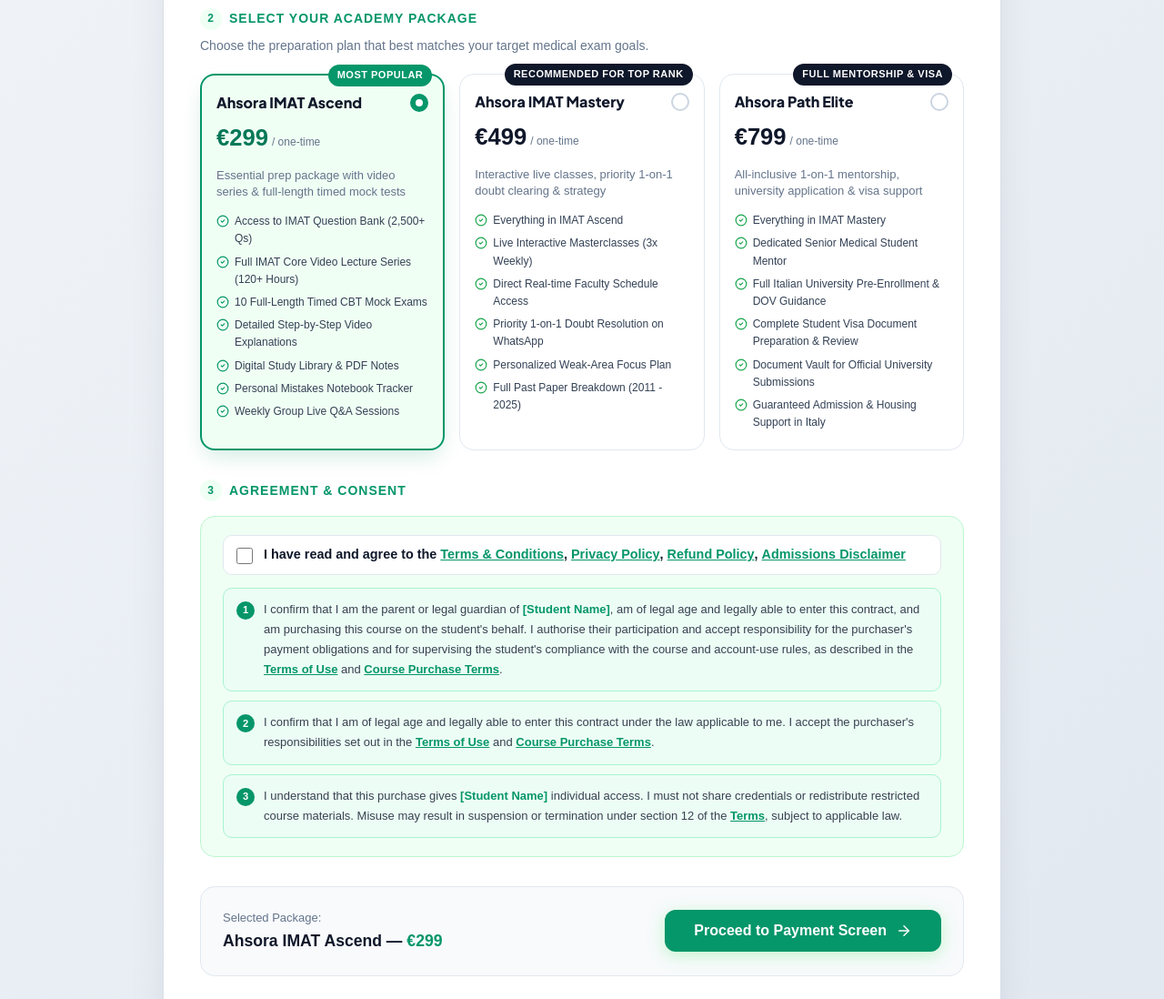
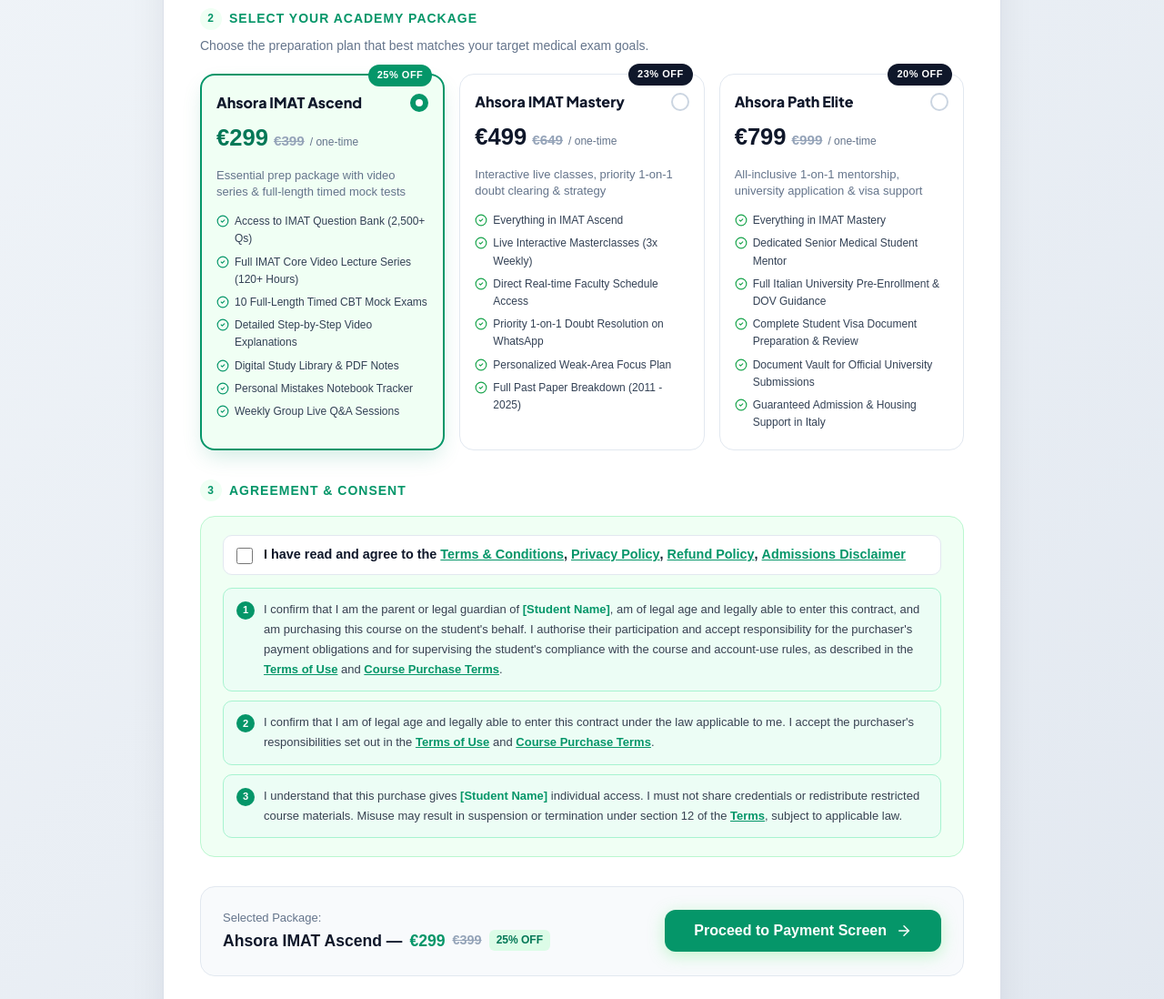
Before and after one commit to ch-muaz-kamboh/Ahsoraa-med-academy, a Next.js app: page /register in a window 1280 px wide. Shown: the part 476-1574 px from the top of the page at 91% size. Built offline with nearby package versions, Linux system fonts and the light colour scheme; no server answers; the database is empty; a web font is replaced by a local one.

Commit message:
Add direct device file upload button in CMS admin and dynamic price/discount badge display on registration page

```diff
--- a/src/app/(auth)/register/page.tsx
+++ b/src/app/(auth)/register/page.tsx
@@ -5,6 +5,7 @@ import Link from 'next/link';
 import { useRouter } from 'next/navigation';
 import { createClient } from '@/lib/supabase/client';
 import { ACADEMY_PACKAGES, CoursePackage, getPackageByIdOrName, saveStudentPackageMapping } from '@/lib/packages';
+import { getDynamicPackagePrices, syncPricesFromSupabase, DynamicPackagePrice } from '@/lib/cms-store';
 import { ArrowRight, Check, CheckCircle2, Globe, Lock, Mail, Phone, Sparkles, User, ShieldCheck } from 'lucide-react';
 import Logo from '@/components/brand/Logo';
 
@@ -39,6 +40,32 @@ export default function RegisterPage() {
 
   const [loading, setLoading] = useState(false);
   const [error, setError] = useState<string | null>(null);
+
+  // Dynamic pricing & discounts
+  const [dynamicPrices, setDynamicPrices] = useState<DynamicPackagePrice[]>([]);
+
+  React.useEffect(() => {
+    setDynamicPrices(getDynamicPackagePrices());
+    syncPricesFromSupabase().then((prices) => {
+      if (prices && prices.length > 0) setDynamicPrices(prices);
+    });
+  }, []);
+
+  const getPriceData = (pkgId: string) => {
+    const found = dynamicPrices.find((p) => p.id === pkgId);
+    if (!found) {
+      return {
+        price: pkgId === 'ascend' ? '€299' : pkgId === 'mastery' ? '€499' : '€799',
+        originalPrice: null,
+        badge: null,
+      };
+    }
+    return {
+      price: found.price,
+      originalPrice: found.isDiscountActive ? found.originalPrice : null,
+      badge: found.isDiscountActive ? found.discountBadge : null,
+    };
+  };
 
   // Agreement checkbox
   const [agreed, setAgreed] = useState(false);
@@ -509,6 +536,8 @@ export default function RegisterPage() {
               <div style={{ display: 'grid', gridTemplateColumns: 'repeat(auto-fit, minmax(200px, 1fr))', gap: '16px' }}>
                 {ACADEMY_PACKAGES.map((pkg) => {
                   const isSelected = formData.selectedPackage === pkg.id || formData.selectedPackage === pkg.name;
+                  const pData = getPriceData(pkg.id);
+                  const displayBadge = pData.badge || pkg.badge;
 
                   return (
                     <div
@@ -528,7 +557,7 @@ export default function RegisterPage() {
                         boxShadow: isSelected ? '0 10px 25px -5px rgba(5, 150, 105, 0.2)' : 'none',
                       }}
                     >
-                      {pkg.badge && (
+                      {displayBadge && (
                         <div
                           style={{
                             position: 'absolute',
@@ -543,7 +572,7 @@ export default function RegisterPage() {
                             letterSpacing: '0.5px',
                           }}
                         >
-                          {pkg.badge}
+                          {displayBadge}
                         </div>
                       )}
 
@@ -564,11 +593,16 @@ export default function RegisterPage() {
                           />
                         </div>
 
-                        <div style={{ marginBottom: '12px' }}>
+                        <div style={{ marginBottom: '12px', display: 'flex', alignItems: 'baseline', gap: '6px', flexWrap: 'wrap' }}>
                           <span style={{ fontSize: '1.6rem', fontWeight: 900, color: isSelected ? '#047857' : '#0F172A' }}>
-                            {pkg.price}
+                            {pData.price}
                           </span>
-                          <span style={{ fontSize: '0.75rem', color: '#64748B', marginLeft: '4px' }}>
+                          {pData.originalPrice && (
+                            <span style={{ fontSize: '0.95rem', color: '#94A3B8', textDecoration: 'line-through', fontWeight: 600 }}>
+                              {pData.originalPrice}
+                            </span>
+                          )}
+                          <span style={{ fontSize: '0.75rem', color: '#64748B' }}>
                             / {pkg.period}
                           </span>
                         </div>
@@ -851,8 +885,19 @@ export default function RegisterPage() {
             >
               <div>
                 <div style={{ fontSize: '0.8125rem', color: '#64748B' }}>Selected Package:</div>
-                <div style={{ fontSize: '1.1rem', fontWeight: 800, color: '#0F172A' }}>
-                  {selectedPkg.name} — <span style={{ color: '#059669' }}>{selectedPkg.price}</span>
+                <div style={{ fontSize: '1.1rem', fontWeight: 800, color: '#0F172A', display: 'flex', alignItems: 'center', gap: '8px', flexWrap: 'wrap' }}>
+                  <span>{selectedPkg.name} —</span>
+                  <span style={{ color: '#059669' }}>{getPriceData(selectedPkg.id).price}</span>
+                  {getPriceData(selectedPkg.id).originalPrice && (
+                    <span style={{ color: '#94A3B8', textDecoration: 'line-through', fontSize: '0.9rem', fontWeight: 600 }}>
+                      {getPriceData(selectedPkg.id).originalPrice}
+                    </span>
+                  )}
+                  {getPriceData(selectedPkg.id).badge && (
+                    <span style={{ backgroundColor: '#DCFCE7', color: '#047857', fontSize: '0.75rem', fontWeight: 800, padding: '2px 8px', borderRadius: '6px' }}>
+                      {getPriceData(selectedPkg.id).badge}
+                    </span>
+                  )}
                 </div>
               </div>
 
```
Also changed, not shown: src/app/admin/content/page.tsx (+64 -1 lines).
